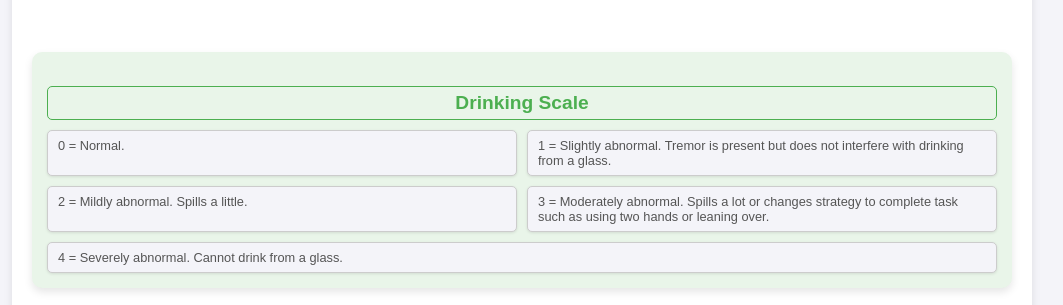
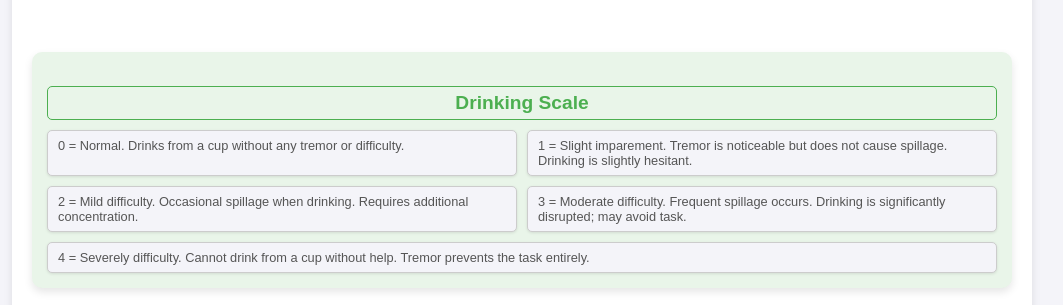
Before and after one commit to skmakau/Patient-6, a plain HTML site: page index.html in a window 1280 px wide. Shown: the part 1220-1525 px from the top of the page, without its empty margins (118-1181 px from the left). Drawn offline with Linux system fonts and the light colour scheme; a web font is replaced by a local one.

Commit message:
Update index.html

```diff
--- a/index.html
+++ b/index.html
@@ -108,7 +108,7 @@
                                 <label for="video1-3-5">2.5</label>
                                 <input type="radio" id="video1-3-6" name="video1_3" value="3">
                                 <label for="video1-3-6">3</label>
-                                <input type="radio" id="video1-2-7" name="video1_3" value="3.5">
+                                <input type="radio" id="video1-3-7" name="video1_3" value="3.5">
                                 <label for="video1-3-7">3.5</label>
                                 <input type="radio" id="video1-3-8" name="video1_3" value="4">
                                 <label for="video1-3-8">4</label>
@@ -133,11 +133,11 @@
                 <div class="legend">
                     <h3>Drinking Scale</h3>
                     <div class="scale-list">
-                        <div class="scale-item">0 = Normal.</div>
-                        <div class="scale-item">1 = Slightly abnormal. Tremor is present but does not interfere with drinking from a glass.</div>
-                        <div class="scale-item">2 = Mildly abnormal. Spills a little.</div>
-                        <div class="scale-item">3 = Moderately abnormal. Spills a lot or changes strategy to complete task such as using two hands or leaning over.</div>
-                        <div class="scale-item">4 = Severely abnormal. Cannot drink from a glass.</div>
+                        <div class="scale-item">0 = Normal. Drinks from a cup without any tremor or difficulty.</div>
+                        <div class="scale-item">1 = Slight imparement. Tremor is noticeable but does not cause spillage. Drinking is slightly hesitant.</div>
+                        <div class="scale-item">2 = Mild difficulty. Occasional spillage when drinking. Requires additional concentration.</div>
+                        <div class="scale-item">3 = Moderate difficulty. Frequent spillage occurs. Drinking is significantly disrupted; may avoid task.</div>
+                        <div class="scale-item">4 = Severely difficulty. Cannot drink from a cup without help. Tremor prevents the task entirely.</div>
                     </div>
                 </div>
                 <h2>Drinking</h2>
```
